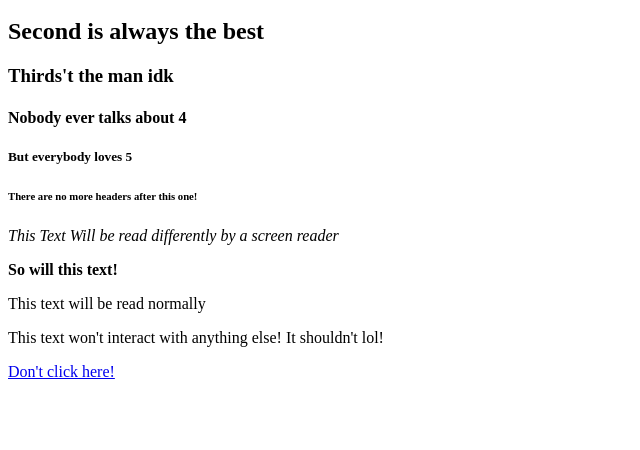
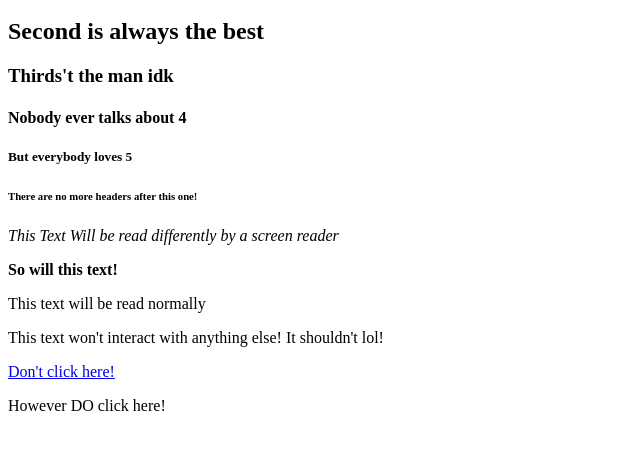
Before and after one commit to AndrewMore5/HTMLTesting, a plain HTML site: page index.html in a window 1280 px wide. Shown: the part 48-498 px from the top of the page, without its empty margins (0-640 px from the left). Drawn offline with Linux system fonts and the light colour scheme.

Commit message:
Added a link that everyone shoud click

```diff
--- a/index.html
+++ b/index.html
@@ -12,3 +12,4 @@
 
 <p>This text won't interact with anything else! It shouldn't lol!</p>
 <p><a href="notindex.html">Don't click here!</a></p>
+<p><a href="https://youtu.be/dQw4w9WgXcQ" target="_blank"></a>However DO click here!</p>
```
